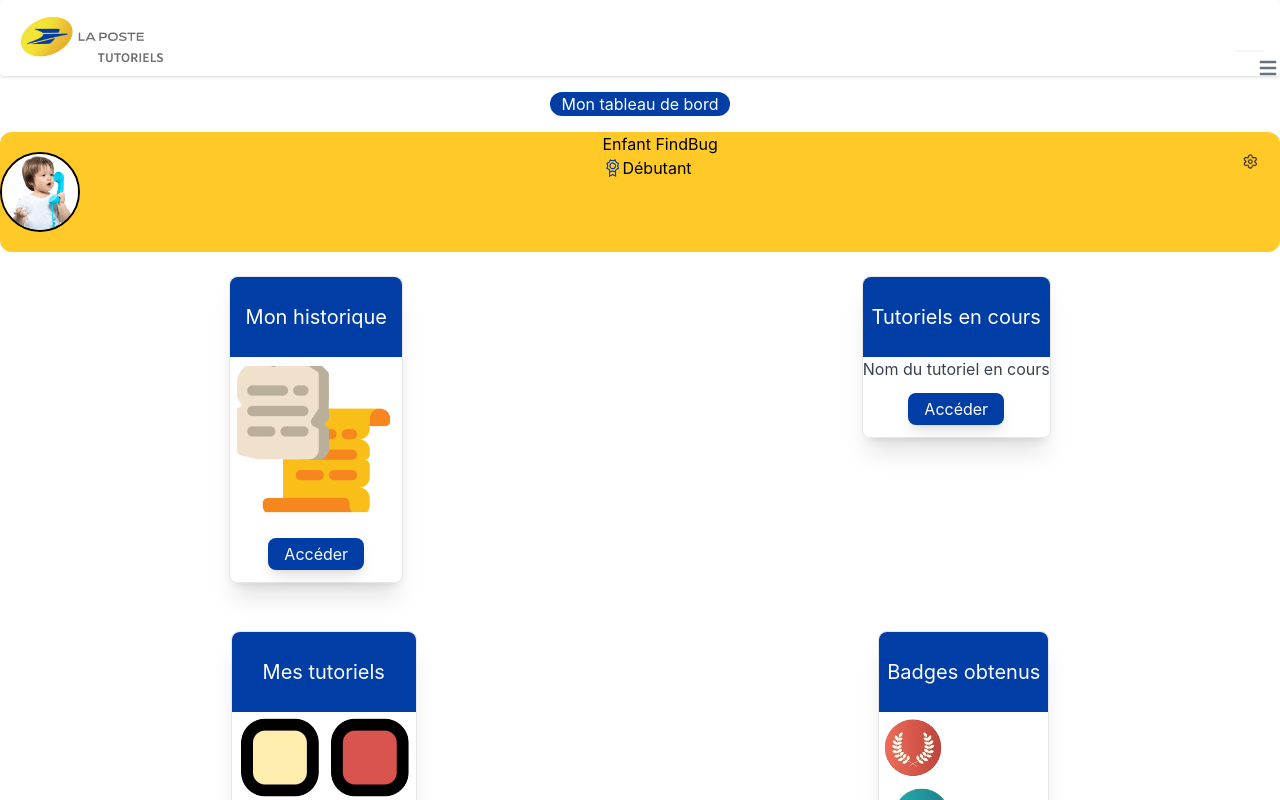
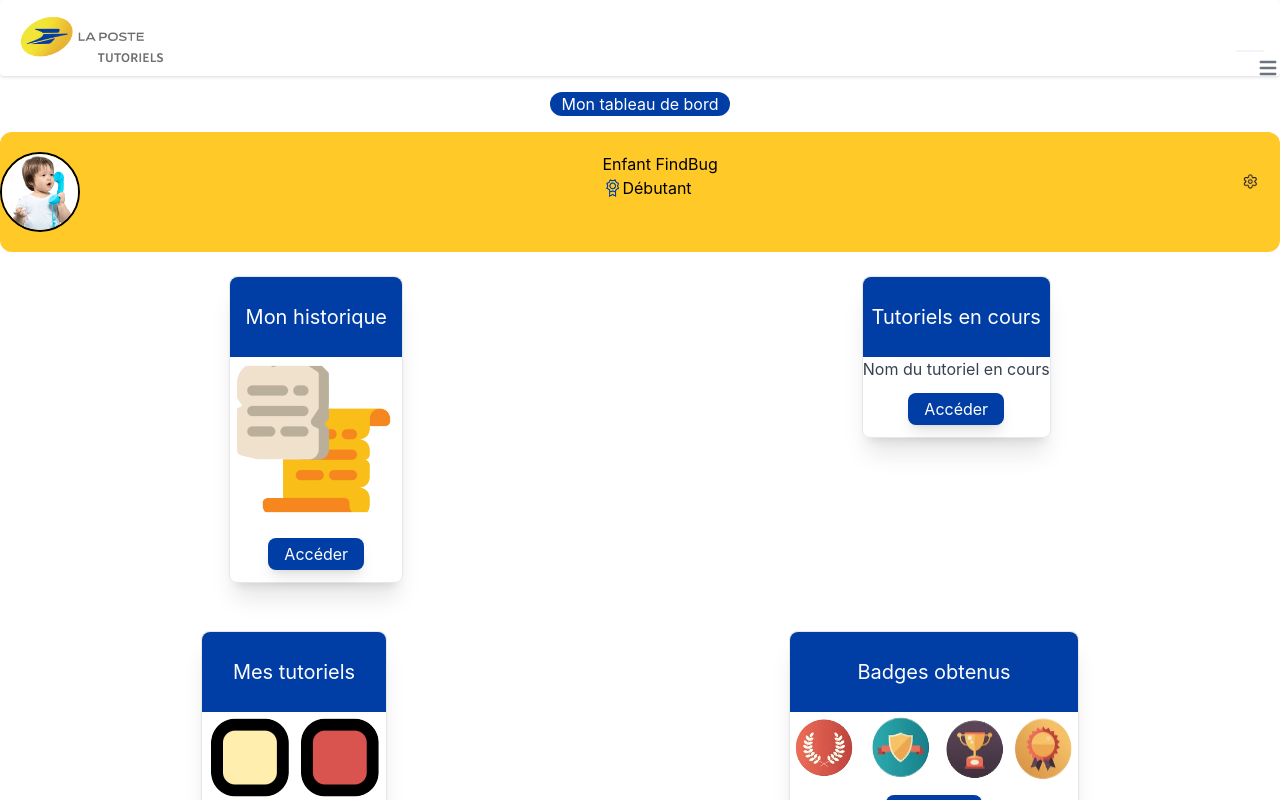
Before and after one commit to WildCodeSchool/P3_La-Poste_Lyon_React_Sept_2022, a React (Vite) app in the folder frontend/: page /profil in a window 1280 px wide. Shown: the top 800 px of the page. Built offline with nearby package versions, Linux system fonts and the light colour scheme.

Commit message:
changes on css dashboard user

```diff
--- a/frontend/src/components/BannerProfile.jsx
+++ b/frontend/src/components/BannerProfile.jsx
@@ -21,14 +21,14 @@
             alt="userImage"
           />
         </div>
-        <div>
+        <div className="my-5">
           <h2>Enfant FindBug</h2>
           <div className="flex flex-wrap">
             <img className="w-5" src={medaille} alt="userImage" />
             <h2>Débutant</h2>
           </div>
         </div>
-        <div>
+        <div className="my-5">
           <Link to="/">
             <img className="mt-5 mr-5 h-5" src={parametres} alt="parametres" />
           </Link>
--- a/frontend/src/components/DashboardUser.jsx
+++ b/frontend/src/components/DashboardUser.jsx
@@ -52,10 +52,12 @@
               <h2 className="text-xl text-white p-2 bg-[#003DA5] rounded-tl-lg rounded-tr-lg h-20 flex justify-center items-center">
                 Badges obtenus
               </h2>
-              <img src={badge1} alt="badge1" />
-              <img src={badge2} alt="badge2" />
-              <img src={badge3} alt="badge3" />
-              <img src={badge4} alt="badge4" />
+              <div className="flex flex-wrap justify-around">
+                <img src={badge1} alt="badge1" />
+                <img src={badge2} alt="badge2" />
+                <img src={badge3} alt="badge3" />
+                <img src={badge4} alt="badge4" />
+              </div>
               <AccessButton />
             </li>
           </Link>
```
